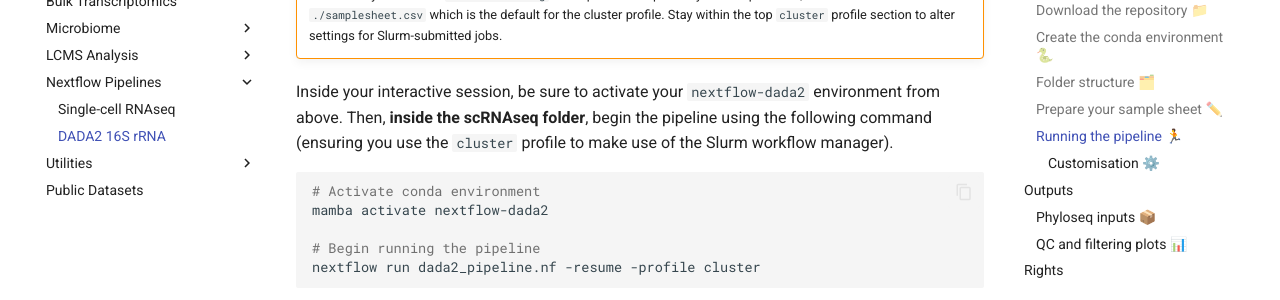
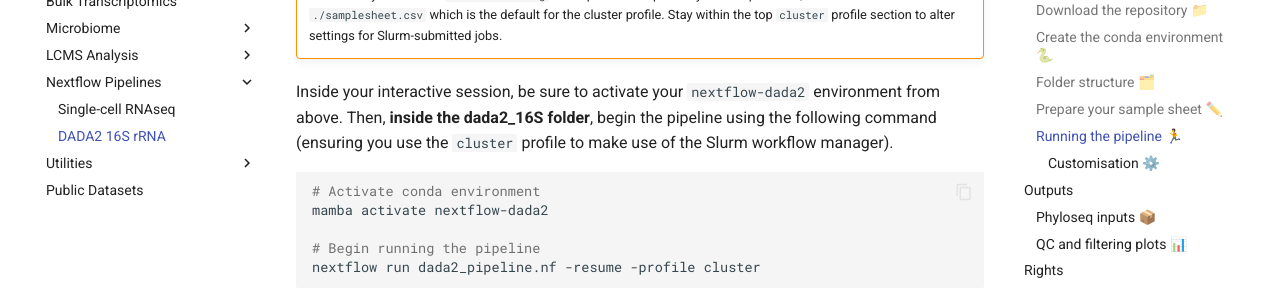
Before and after one commit to mucosal-immunology-lab/bioinformatics-hub, an MkDocs documentation site: the page built from docs/NextFlow/dada2_16S.md, in a window 1280 px wide and 900 px high, scrolled down 3854 px. Shown: the part 152-452 px from the top of the window. Built offline with MkDocs 1.6.1 and Material for MkDocs 9.7.7, drawn with Linux system fonts in a browser that asks for light colours.

Commit message:
minor text edit

````diff
--- a/docs/NextFlow/dada2_16S.md
+++ b/docs/NextFlow/dada2_16S.md
@@ -146,7 +146,7 @@ smux n --time=3-00:00:00 --mem=16GB --ntasks=1 --cpuspertask=2 -J nf-STARsolo
 
     Make sure you alter the `nextflow.config` file to provide the path to your sample sheet, unless it is `./samplesheet.csv` which is the default for the cluster profile. Stay within the top `cluster` profile section to alter settings for Slurm-submitted jobs.
 
-Inside your interactive session, be sure to activate your `nextflow-dada2` environment from above. Then, **inside the scRNAseq folder**, begin the pipeline using the following command (ensuring you use the `cluster` profile to make use of the Slurm workflow manager).
+Inside your interactive session, be sure to activate your `nextflow-dada2` environment from above. Then, **inside the dada2_16S folder**, begin the pipeline using the following command (ensuring you use the `cluster` profile to make use of the Slurm workflow manager).
 
 ```bash
 # Activate conda environment
````
